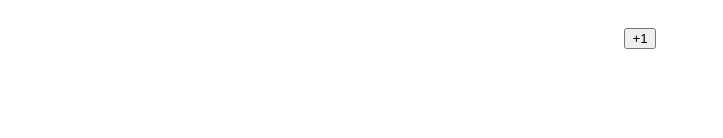
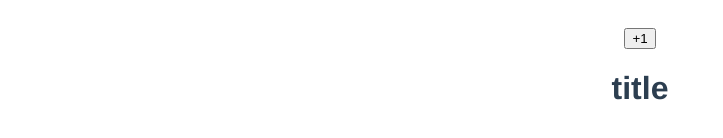
Before and after one commit to Xbetty/vue3-pro, a Vue app: page / in a window 1280 px wide. Shown: the part 320-458 px from the top of the page, without its empty margins (0-723 px from the left). Built offline with nearby package versions, Linux system fonts and the light colour scheme.

Commit message:
feat: watch

```diff
--- a/src/views/Home.vue
+++ b/src/views/Home.vue
@@ -10,12 +10,13 @@
     </ul>
     <h1>{{person.name}}</h1>
     <button @click="increse">+1</button>
+    <h1 @click="updateGreeting">{{greetings}}</h1>
   </div>
 </template>
 
 <script lang="ts">
 import { defineComponent } from 'vue';
-import { ref, computed, reactive, toRefs, onMounted, onUpdated, onRenderTriggered } from 'vue'
+import { ref, computed, reactive, toRefs, onMounted, onUpdated, onRenderTriggered, watch } from 'vue'
 // import HelloWorld from '@/components/HelloWorld.vue'; // @ is an alias to /src
 interface DataProps {
   count: number;
@@ -55,6 +56,30 @@ export default defineComponent({
       numbers: [0, 1, 2],
       person: {}
     })
+    const greetings = ref('title')
+    const updateGreeting = () => {
+      greetings.value = 'hello'
+    }
+    // watch(greetings, (newVal, oldVal)=>{
+    //   console.log('newVal, oldVal',newVal, oldVal)
+    //   document.title = 'updated' + greetings.value
+    // })
+    // watch多个值，第一个参数可接收数组，newVal和oldVal都变成了数组
+    // watch([greetings, data], (newVal, oldVal)=>{
+    //   // data的值是proxy
+    //   console.log('newVal', newVal, 'oldVal', oldVal)
+    //   console.log('greetings',greetings)
+    //   console.log('data',data)
+    //   document.title = 'updated' + greetings.value
+    // })
+    // 不监听data的所有对象，只监听单个属性，不可以用data.count，会失去响应式，要用回调函数取
+    watch([greetings, data.count], (newVal, oldVal)=>{
+      // data的值是proxy
+      console.log('newVal', newVal, 'oldVal', oldVal)
+      console.log('greetings',greetings)
+      console.log('data',data)
+      document.title = 'updated' + greetings.value
+    })
     // vue3能响应式更改数组和对象，使$set成为过去时
     data.numbers[0] = 3
     data.person.name="xxx"
@@ -66,7 +91,9 @@ export default defineComponent({
     //   increse
     // }
     return {
-      ...refData
+      ...refData,
+      greetings,
+      updateGreeting
       // 响应式类型在模版中才是响应式的，这里的响应式是ref类型，把值从响应式中取出来就失去了响应式的魔力，变成普通的js类型
       // ...data
     }
```
